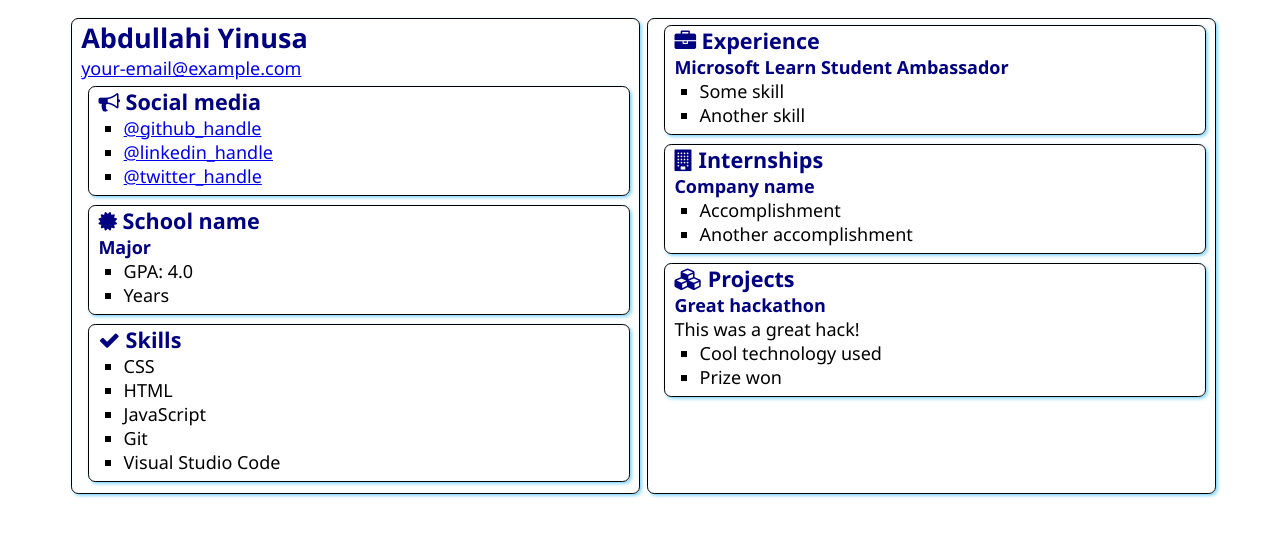
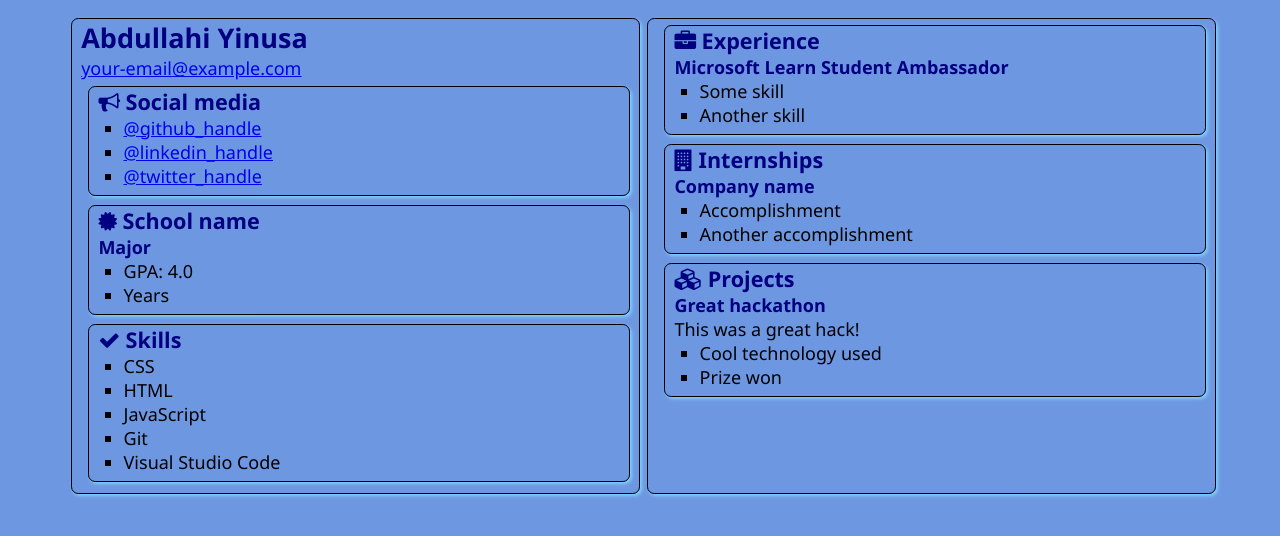
Before and after one commit to artemis1511/SATechnicalOnboarding, a plain HTML site: page src/index.html in a window 1280 px wide. Drawn offline with Linux system fonts and the light colour scheme.

Commit message:
updates page background color

```diff
--- a/src/style.css
+++ b/src/style.css
@@ -2,7 +2,7 @@ body {
     font-family: 'Segoe UI', Tahoma, Geneva, Verdana, sans-serif;
     font-size: 18px;
     margin: 1% 5%;
-    background-color:E6F7FF;
+    background-color: rgb(110, 151, 226);
 }
 
 main {
```
